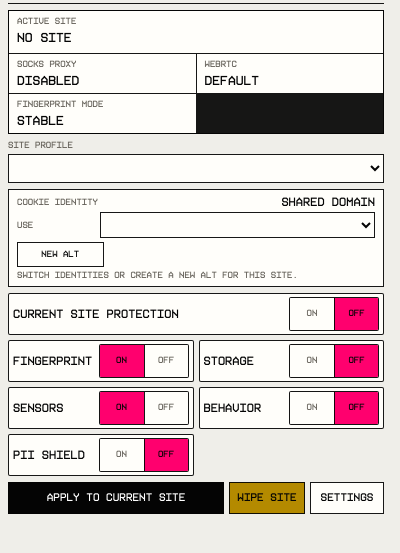
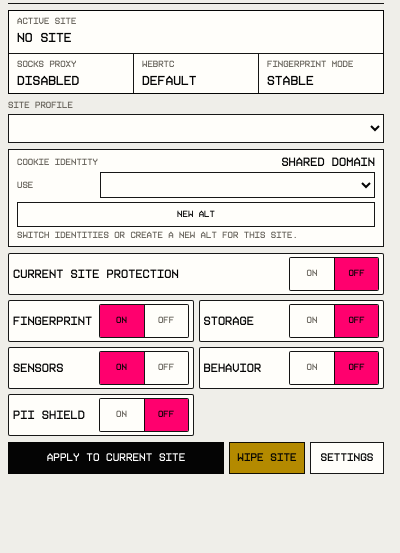
Before and after one commit to markoapple/SignalOnly, a browser extension: page popup/popup.html in a window 400 px wide. Shown: the part 49-602 px from the top of the page. Drawn offline with Linux system fonts and the light colour scheme.

Commit message:
Align popup layout with simplified controls

```diff
--- a/popup/popup.css
+++ b/popup/popup.css
@@ -108,7 +108,7 @@ select {
 
 .status {
   display: grid;
-  grid-template-columns: 1fr 1fr;
+  grid-template-columns: repeat(3, minmax(0, 1fr));
   gap: 1px;
   margin-top: 6px;
   background: var(--line);
@@ -227,7 +227,7 @@ select {
 .cookie-actions {
   display: grid;
   grid-column: 1 / -1;
-  grid-template-columns: repeat(4, 1fr);
+  grid-template-columns: 1fr;
   gap: 4px;
 }
 
```
